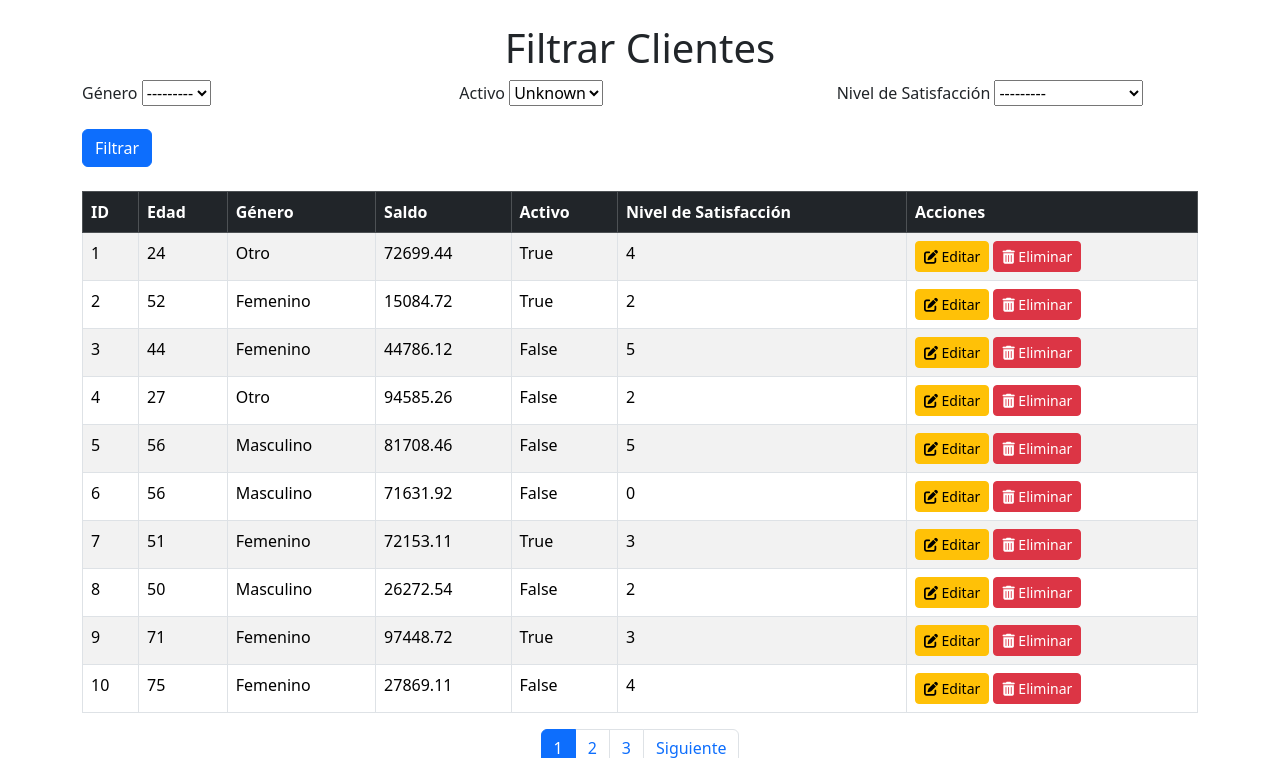
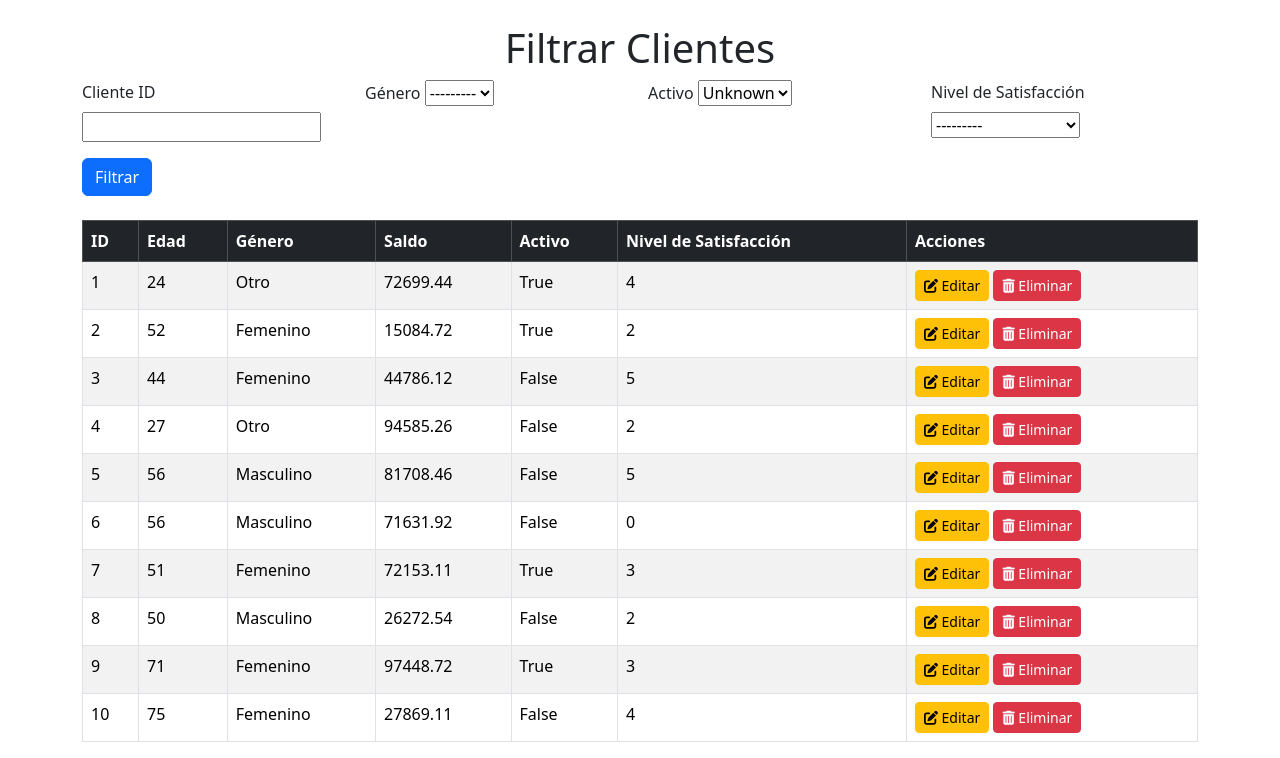
Before and after one commit to ancamilla/django-clientes-banco, a Django app: page /filtrar/ in a window 1280 px wide. Shown: the part 56-814 px from the top of the page. Run offline with Django 5.2, Linux system fonts and the light colour scheme; data comes from the database, SQL or seed files in the repository.

Commit message:
Update filtrar_clientes.html

```diff
--- a/api/templates/filtrar_clientes.html
+++ b/api/templates/filtrar_clientes.html
@@ -8,15 +8,23 @@
 <!-- Formulario de filtros -->
 <form method="get" class="mb-4">
     <div class="row g-3">
-        <div class="col-md-4">
+        <!-- Búsqueda por Cliente ID -->
+        <div class="col-md-3">
+            <label for="id_cliente_id" class="form-label">Cliente ID</label>
+            {{ filter.form.cliente_id }}
+        </div>
+        <!-- Filtrar por Género -->
+        <div class="col-md-3">
             <label for="id_genero" class="form-label">Género</label>
             {{ filter.form.genero }}
         </div>
-        <div class="col-md-4">
+        <!-- Filtrar por Activo -->
+        <div class="col-md-3">
             <label for="id_activo" class="form-label">Activo</label>
             {{ filter.form.activo }}
         </div>
-        <div class="col-md-4">
+        <!-- Filtrar por Nivel de Satisfacción -->
+        <div class="col-md-3">
             <label for="id_nivel_satisfaccion" class="form-label">Nivel de Satisfacción</label>
             {{ filter.form.nivel_satisfaccion }}
         </div>
```
